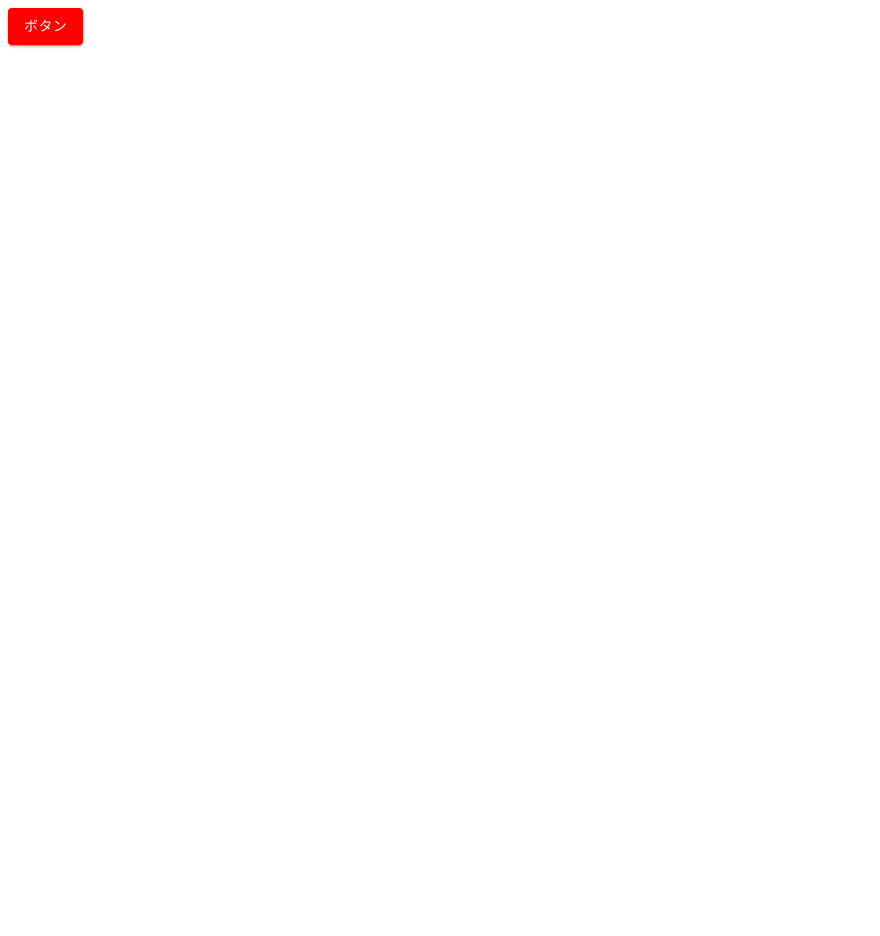
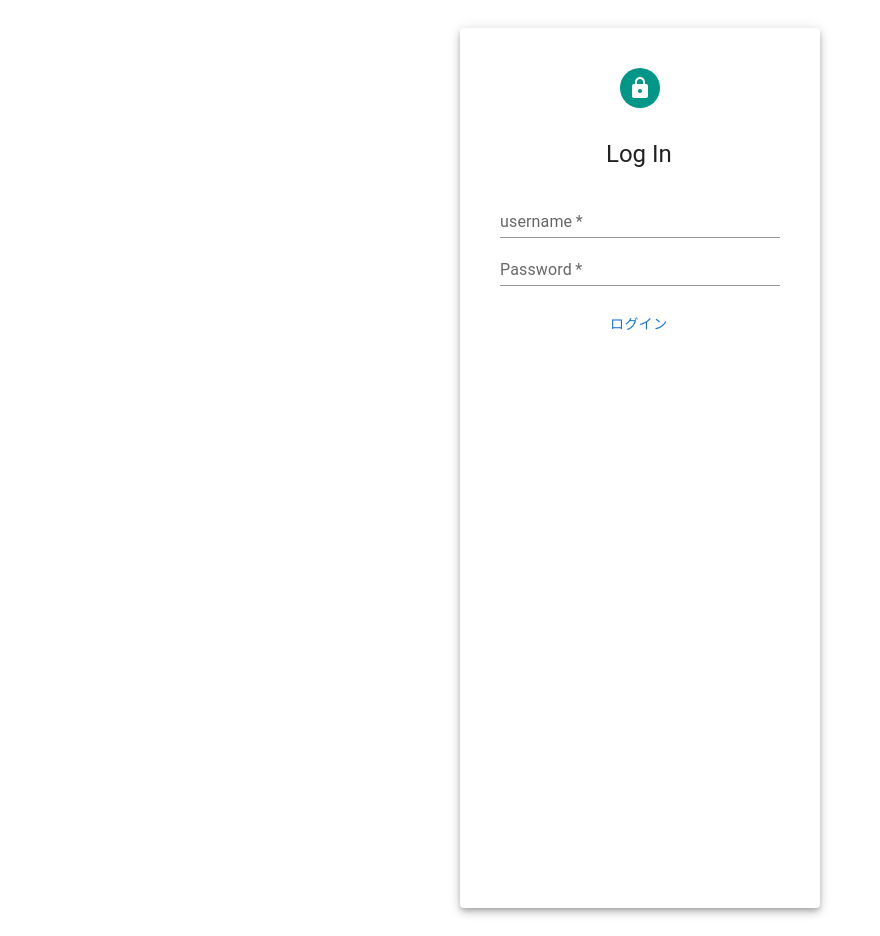
Before and after one commit to kio2001/Pokemon-Book, a React (Create React App) app: page / in a window 1280 px wide. Shown: the whole page, without its empty margins (0-880 px from the left). Before the commit the page ends 800 px from the top, so only its background shows below. Built offline with nearby package versions, Linux system fonts and the light colour scheme.

Commit message:
login画面作成

```diff
--- a/src/App.tsx
+++ b/src/App.tsx
@@ -1,22 +1,84 @@
 /** @jsxImportSource @emotion/react */
 import React from "react";
-import { styled } from "@mui/material/styles";
-import Button from "@mui/material/Button";
+import {
+  autocompleteClasses,
+  Avatar,
+  Box,
+  Button,
+  Checkbox,
+  FormControlLabel,
+  Grid,
+  Link,
+  Paper,
+  Stack,
+  TextField,
+  Typography,
+} from "@mui/material";
+import LockOutlinedIcon from "@mui/icons-material/LockOutlined";
+import { teal } from "@mui/material/colors";
+import LockIcon from "@mui/icons-material/Lock";
+export const Login = () => {
+  return (
+    <Grid
+      container
+      alignItems="center"
+      justifyContent="center"
+      direction="column"
+    >
+      <Paper
+        elevation={5}
+        sx={{
+          p: 5,
+          height: "100vh",
+          width: "280px",
+          margin: "20px auto",
+        }}
+      >
+        <Avatar
+          sx={{
+            mb: "30px",
+            mr: "auto",
+            ml: "auto",
+            bgcolor: teal[500],
+          }}
+        >
+          <LockIcon />
+        </Avatar>
+        <Typography
+          sx={{
+            mb: "20px",
+            pl: "106px"
+          }}
+          variant="h5"
+          component="h2"
+        >
+          Log In
+        </Typography>
 
-const App: React.FC = () => {
-  return (
-    <Button
-      variant="contained"
-      sx={{
-        backgroundColor: "red",
-        "&:hover": {
-          backgroundColor: "red",
-        },
-      }}
-    >
-      ボタン
-    </Button>
+        <TextField
+          type="username"
+          label="username"
+          variant="standard"
+          fullWidth
+          required
+          />
+        <TextField
+          type="password"
+          label="Password"
+          variant="standard"
+          fullWidth
+          required
+        />
+        <Button
+        sx={{
+          m : "20px auto",
+          pl : "110px"
+        }}
+        variant="text" href="#contained-buttons">
+          ログイン
+        </Button>
+      </Paper>
+    </Grid>
   );
 };
-
-export default App;
+export default Login;
```
Also changed, not shown: 1 other file (tests, documents, lock files or other folders).
